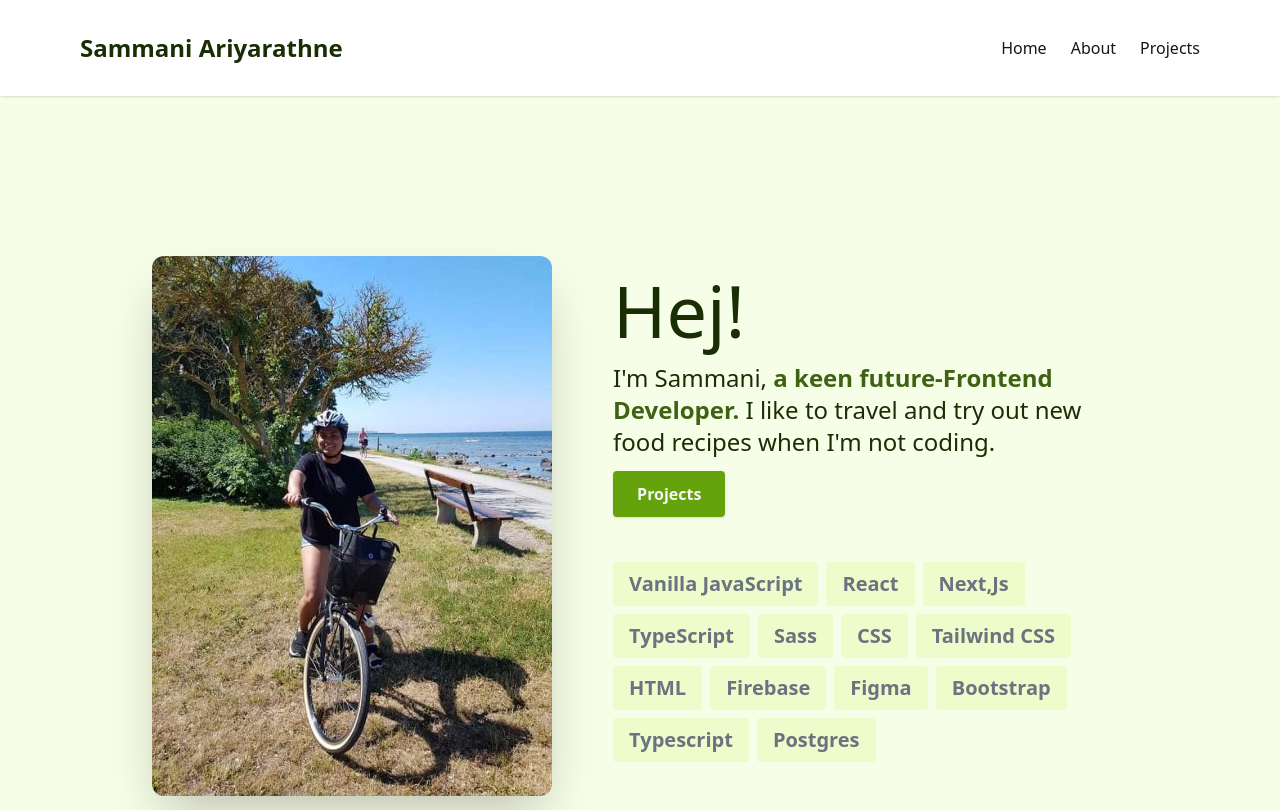
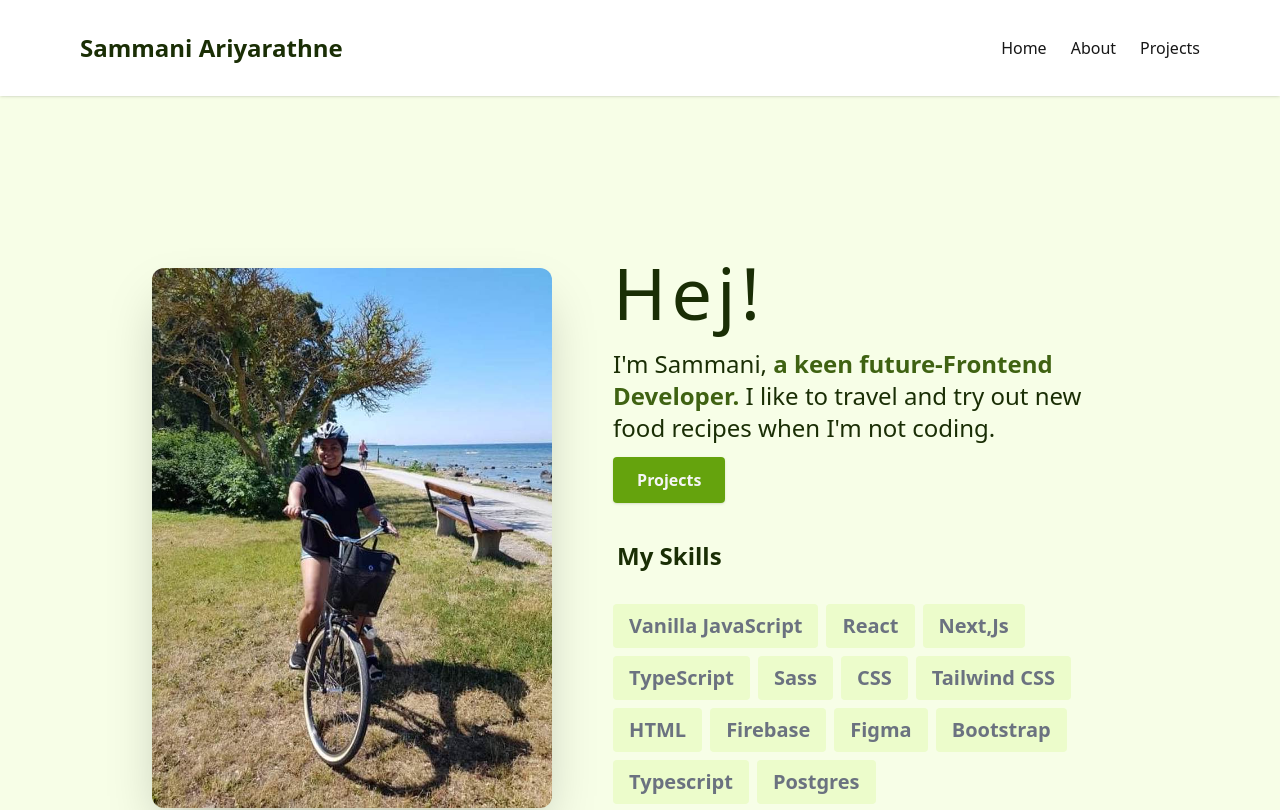
Before and after one commit to SammaniAri/personal-website, a Next.js app: page / in a window 1280 px wide. Shown: the top 810 px of the page. Built offline with nearby package versions, Linux system fonts and the light colour scheme.

Commit message:
Adding animations to  font in the greeting

```diff
--- a/app/layout.tsx
+++ b/app/layout.tsx
@@ -8,6 +8,7 @@ import { ThemeProvider } from "next-themes";
 import { tsParticles } from "tsparticles-engine";
 import { loadFull } from "tsparticles";
 import Particles from "react-particles";
+import { motion } from "framer-motion";
 import { useCallback } from "react";
 import type {
 	Container,
--- /dev/null
+++ b/components/AnimatedFont.tsx
@@ -0,0 +1,70 @@
+/** @format */
+
+import React from "react";
+import { motion } from "framer-motion";
+const AnimatedFont = ({ text }) => {
+	const letters = text.split("");
+	const container = {
+		hidden: { opacity: 0 },
+		visible: (i = 1) => ({
+			opacity: 1,
+			transition: {
+				staggerChildren: 0.12,
+				delayChildren: 0.04 * 1,
+			},
+		}), // A dynamic variable.(used to stagger the children)
+	};
+
+	const child = {
+		visible: {
+			opacity: 1,
+			y: 0,
+			transition: {
+				type: "spring",
+				damping: 12,
+				stiffness: 100,
+			},
+		},
+
+		hidden: {
+			opacity: 0,
+			y: -20,
+			transition: {
+				type: "spring",
+				damping: 12,
+				stiffness: 100,
+			},
+		},
+	};
+
+	//console.log(letters);
+	return (
+		<motion.div
+			style={{
+				//overflow: "hidden",
+				display: "flex",
+			}}
+			variants={container}
+			initial="hidden"
+			animate="visible">
+			{" "}
+			{letters.map(
+				(
+					letters: "",
+					index: number
+				) => (
+					<motion.span
+						variants={child}
+						style={{
+							marginRight: "5px",
+						}}
+						key={index}>
+						{letters}
+					</motion.span>
+				)
+			)}
+		</motion.div>
+	);
+};
+
+export default AnimatedFont;
--- a/components/HeroSection.tsx
+++ b/components/HeroSection.tsx
@@ -3,6 +3,8 @@
 import React from "react";
 import { Link } from "react-scroll/modules";
 import { HiArrowDown } from "react-icons/hi";
+import AnimatedFont from "./AnimatedFont";
+import { motion } from "framer-motion";
 
 const technology = [
 	{ technology: "Vanilla JavaScript" },
@@ -35,10 +37,13 @@ const HeroSection = () => {
 					/>
 				</div>
 				<div className="md:w-3/5 md:mt-2 text-lime-950">
-					<h1 className="text-4xl mt-6 md:mt-0 md:text-7xl">
-						Hej!
-					</h1>
-					<p className="text-lg mt-4 mb-6 md:text-2xl">
+					<div className="text-4xl mt-6 md:mt-0 md:text-7xl my-5">
+						<AnimatedFont
+							text={"Hej!"}
+						/>
+					</div>
+
+					<p className="text-lg mt-4 mb-6 md:text-2xl my-5">
 						I&#39;m Sammani,{" "}
 						<span></span>
 						<span className="font-semibold text-lime-800">
@@ -61,7 +66,10 @@ const HeroSection = () => {
 						Projects
 					</Link>
 					<div>
-						<h1 className="text-center text-2xl font-semibold mb-6 md:text-left mt-12 "></h1>
+						<h1 className="text-center text-2xl font-semibold mb-6 md:text-left mt-12 ml-1">
+							{" "}
+							My Skills
+						</h1>
 						<div className="flex flex-wrap md:flex-row text-xl leading-7 mb-4 text-neutral-600 dark:text-neutral-400">
 							{technology.map(
 								(item, idx) => {
--- a/package.json
+++ b/package.json
@@ -15,6 +15,7 @@
 		"@types/react-dom": "18.0.10",
 		"eslint": "8.32.0",
 		"eslint-config-next": "13.1.6",
+		"framer-motion": "^10.12.16",
 		"next": "13.1.6",
 		"next-themes": "^0.2.1",
 		"react": "18.2.0",
```
Also changed, not shown: tsconfig.json (+13 -2 lines), 1 other file (tests, documents, lock files or other folders).
